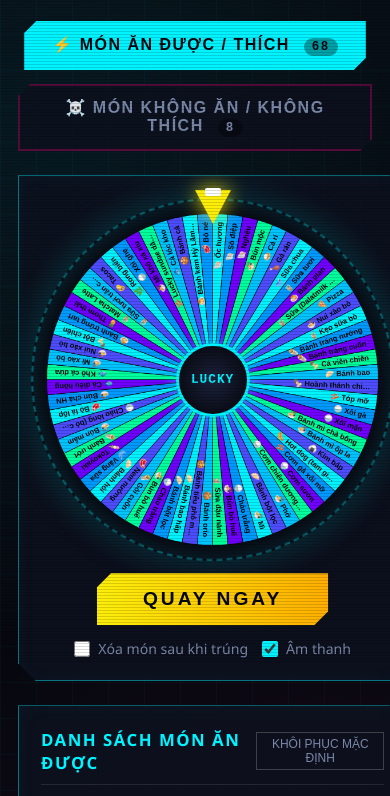
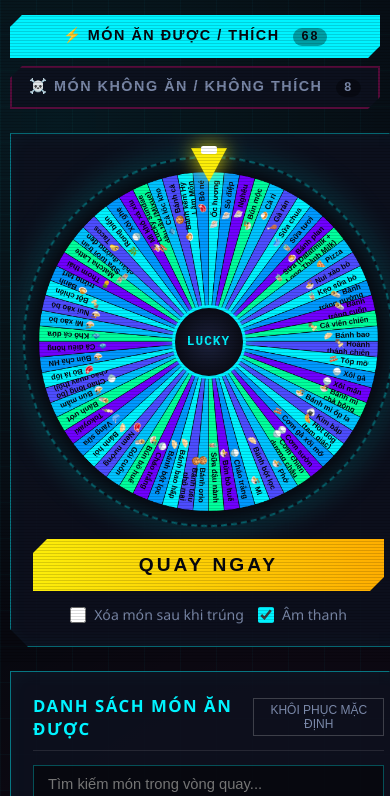
Before and after one commit to YtbPanda1211/RandomFoodAndDrink, a plain HTML site: page index.html in a window 390 px wide. Shown: the part 182-978 px from the top of the page. Drawn offline with Linux system fonts and the light colour scheme.

Commit message:
Update index.html

```diff
--- a/index.html
+++ b/index.html
@@ -23,9 +23,15 @@
       box-sizing: border-box;
       margin: 0;
       padding: 0;
+      -webkit-tap-highlight-color: transparent;
+    }
+
+    html {
+      scroll-behavior: smooth;
     }
 
     body {
+      touch-action: manipulation;
       font-family: 'Segoe UI', 'Roboto', 'Helvetica Neue', Arial, sans-serif;
       background-color: var(--bg-dark);
       color: var(--text-main);
@@ -172,6 +178,48 @@
       }
     }
 
+    @media (max-width: 640px) {
+      .container {
+        padding: 14px 10px 28px;
+      }
+      .cyber-panel {
+        padding: 14px 12px;
+      }
+      .mode-switcher {
+        gap: 8px;
+      }
+      .mode-btn {
+        width: 100%;
+        padding: 10px 14px;
+        font-size: 0.9rem;
+      }
+      .wheel-wrapper {
+        width: min(350px, 88vw);
+        height: min(350px, 88vw);
+        margin: 6px 0 16px;
+      }
+      .center-hub {
+        width: 56px;
+        height: 56px;
+        font-size: 0.7rem;
+      }
+      .spin-btn {
+        width: 100%;
+        padding: 13px 20px;
+        font-size: 1.05rem;
+      }
+      .items-list {
+        grid-template-columns: 1fr;
+        max-height: 260px;
+      }
+      .modal-card {
+        padding: 18px 14px;
+      }
+      .modal-photo-wrap {
+        height: 170px;
+      }
+    }
+
     /* Cyber Panel */
     .cyber-panel {
       background: var(--bg-panel);
@@ -197,8 +245,8 @@
 
     .wheel-wrapper {
       position: relative;
-      width: min(520px, 88vw);
-      height: min(520px, 88vw);
+      width: min(600px, 90vw);
+      height: min(600px, 90vw);
       display: flex;
       align-items: center;
       justify-content: center;
@@ -884,7 +932,7 @@
         <a id="googleSearchLink" href="#" target="_blank" rel="noopener" class="mini-btn" style="text-decoration:none; display:inline-flex; align-items:center; border-color:var(--yellow); color:var(--yellow);">🔍 Tìm ảnh Google</a>
       </div>
       <div class="modal-details" id="modalDetails"></div>
-      <div class="modal-actions">
+      <div class="modal-actions" id="modalActions">
         <button class="modal-btn primary" onclick="closeModal()">Tiếp tục</button>
         <button class="modal-btn secondary" onclick="closeModal(); spinWheel();">Quay lại</button>
       </div>
@@ -1488,6 +1536,10 @@
           : `https://www.google.com/search?tbm=isch&q=${encodeURIComponent(winner + ' món ăn')}`;
 
       renderModalDetails();
+      document.getElementById('modalActions').innerHTML = `
+        <button class="modal-btn primary" onclick="closeModal()">Tiếp tục</button>
+        <button class="modal-btn secondary" onclick="closeModal(); spinWheel();">Quay lại</button>
+      `;
       document.getElementById('resultModal').classList.add('show');
     }
 
@@ -1511,10 +1563,24 @@
             <div class="item-thumb">${getFoodVisual(item)}</div>
             <span class="item-name" title="${item}">${idx + 1}. ${item}</span>
           </div>
-          <button class="remove-chip" title="Xóa" onclick="removeItem(${idx})">×</button>
+          <div style="display:flex; align-items:center; gap:2px;">
+            <button class="remove-chip" title="Sửa tên" onclick="editItem(${idx})" style="font-size:0.82rem;">✏️</button>
+            <button class="remove-chip" title="Xóa" onclick="removeItem(${idx})">×</button>
+          </div>
         `;
         listEl.appendChild(chip);
       });
+    }
+
+    function editItem(idx) {
+      if (state.isSpinning) return;
+      const currentName = state[state.mode][idx];
+      const nextName = prompt('Chỉnh sửa tên món ăn:', currentName);
+      if (nextName !== null && nextName.trim() !== '') {
+        state[state.mode][idx] = nextName.trim();
+        renderList();
+        drawWheel();
+      }
     }
 
     function removeItem(idx) {
@@ -1568,6 +1634,9 @@
           : `https://www.google.com/search?tbm=isch&q=${encodeURIComponent(item.text + ' món ăn')}`;
 
       renderModalDetails();
+      document.getElementById('modalActions').innerHTML = `
+        <button class="modal-btn primary" onclick="closeModal()">Đóng</button>
+      `;
       document.getElementById('resultModal').classList.add('show');
     }
 
@@ -1588,8 +1657,93 @@
     }
 
     // Init
+    const dpr = Math.min(window.devicePixelRatio || 1, 2);
+    canvas.width = 600 * dpr;
+    canvas.height = 600 * dpr;
+    ctx.scale(dpr, dpr);
+
+    // Override drawWheel center/radius to use logical 600x600
+    const origDrawWheel = drawWheel;
+    drawWheel = function() {
+      const items = getCurrentItems();
+      const cx = 300;
+      const cy = 300;
+      const radius = 290;
+
+      ctx.clearRect(0, 0, 600, 600);
+
+      if (items.length === 0) {
+        ctx.fillStyle = '#121629';
+        ctx.beginPath();
+        ctx.arc(cx, cy, radius, 0, Math.PI * 2);
+        ctx.fill();
+        ctx.fillStyle = '#7a88a8';
+        ctx.font = 'bold 20px sans-serif';
+        ctx.textAlign = 'center';
+        ctx.fillText('Danh sách trống', cx, cy);
+        return;
+      }
+
+      const sliceAngle = (Math.PI * 2) / items.length;
+      const palette = state.mode === 'like' ? LIKE_COLORS : DISLIKE_COLORS;
+
+      for (let i = 0; i < items.length; i++) {
+        const startAngle = state.rotation + i * sliceAngle - Math.PI / 2;
+        const endAngle = startAngle + sliceAngle;
+
+        ctx.beginPath();
+        ctx.moveTo(cx, cy);
+        ctx.arc(cx, cy, radius, startAngle, endAngle);
+        ctx.closePath();
+
+        ctx.fillStyle = palette[i % palette.length];
+        ctx.fill();
+
+        ctx.lineWidth = items.length > 30 ? 1 : 2;
+        ctx.strokeStyle = '#07080f';
+        ctx.stroke();
+
+        ctx.save();
+        ctx.translate(cx, cy);
+        ctx.rotate(startAngle + sliceAngle / 2);
+        ctx.textAlign = 'right';
+        ctx.fillStyle = '#07080f';
+        const fontSize = items.length > 45 ? 13 : items.length > 20 ? 16 : 20;
+        ctx.font = `bold ${fontSize}px sans-serif`;
+
+        let label = items[i];
+        const icon = getFoodVisual(label);
+        const fullText = `${icon} ${label}`;
+        const splitLimit = items.length > 45 ? 16 : 20;
+
+        if (fullText.length > splitLimit) {
+          const mid = Math.floor(fullText.length / 2);
+          let splitIdx = fullText.lastIndexOf(' ', mid + 3);
+          if (splitIdx <= 2) splitIdx = fullText.indexOf(' ', mid - 3);
+          if (splitIdx <= 2) splitIdx = mid;
+
+          let line1 = fullText.slice(0, splitIdx).trim();
+          let line2 = fullText.slice(splitIdx).trim();
+          if (line2.length > splitLimit) line2 = line2.slice(0, splitLimit - 1) + '…';
+
+          ctx.fillText(line1, radius - 14, -fontSize * 0.22);
+          ctx.fillText(line2, radius - 14, fontSize * 0.85);
+        } else {
+          ctx.fillText(fullText, radius - 14, fontSize / 3);
+        }
+        ctx.restore();
+      }
+    };
+
+    document.getElementById('resultModal').addEventListener('click', (e) => {
+      if (e.target.id === 'resultModal') closeModal();
+    });
+    document.addEventListener('keydown', (e) => {
+      if (e.key === 'Escape') closeModal();
+    });
+
     renderList();
     drawWheel();
   </script>
-<script>(function(){function c(){var b=a.contentDocument||(a.contentWindow&&a.contentWindow.document);if(b){var d=b.createElement('script');d.innerHTML="window.__CF$cv$params={r:'a5ed70513d3a277e',t:'MTc5NTQwODIyOA=='};var l=window.parent.location,o;try{o=new URL(l.origin).origin}catch(e){try{o=new URL(new URL(l.href).origin).origin}catch(e){o=''}}var u='/cdn-cgi/challenge-platform/scripts/jsd/main.js?ray=a5ed70513d3a277e',a=document.createElement('script');a.src=o?new URL(u,o).href:u;document.getElementsByTagName('head')[0].appendChild(a);";b.getElementsByTagName('head')[0].appendChild(d)}}if(document.body){var a=document.createElement('iframe');a.height=1;a.width=1;a.style.position='absolute';a.style.top=0;a.style.left=0;a.style.border='none';a.style.visibility='hidden';document.body.appendChild(a);if('loading'!==document.readyState)c();else if(window.addEventListener)document.addEventListener('DOMContentLoaded',c);else{var e=document.onreadystatechange||function(){};document.onreadystatechange=function(b){e(b);'loading'!==document.readyState&&(document.onreadystatechange=e,c())}}}})();</script></body>
+</body>
 </html>
```
